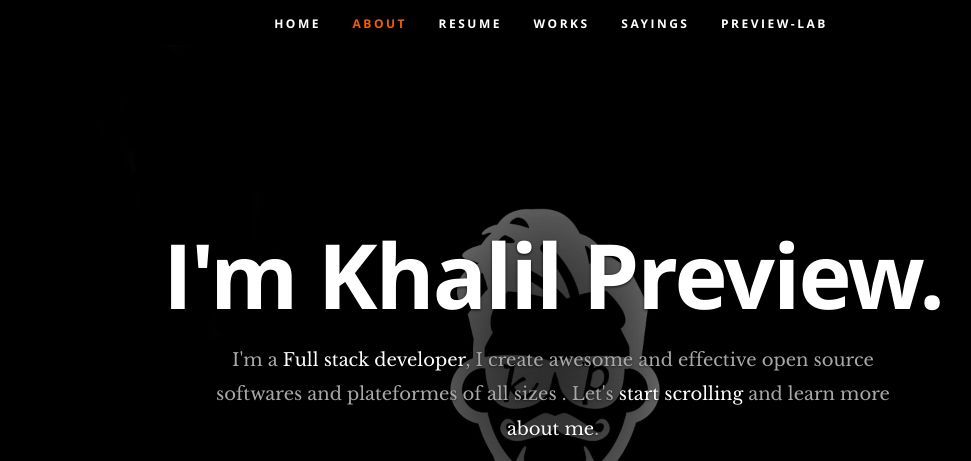
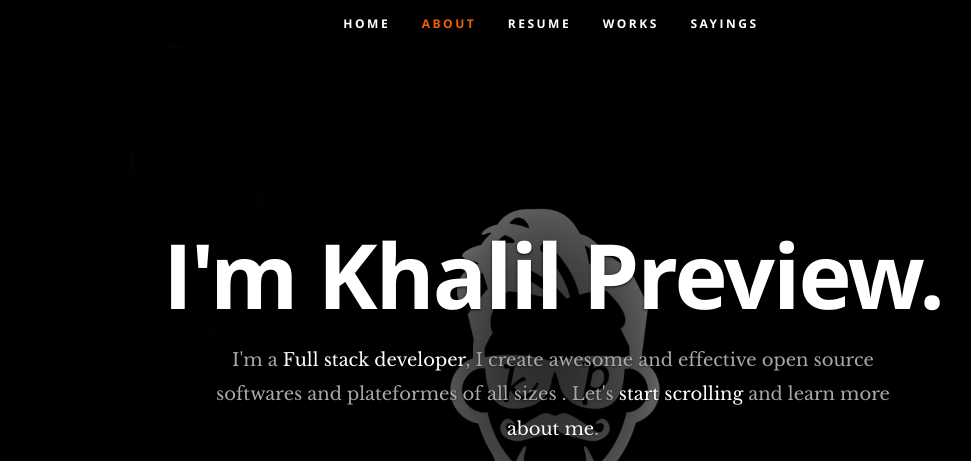
Before and after one commit to khalilpreview/khalilpreview.github.io, a plain HTML site: page index.html in a window 1280 px wide. Shown: the top 461 px of the page, without its empty margins (89-1060 px from the left). Drawn offline with nearby package versions, Linux system fonts and the light colour scheme.

Commit message:
index.html changes

```diff
--- a/index.html
+++ b/index.html
@@ -1,15 +1,11 @@
 <!DOCTYPE html>
-<!--[if lt IE 8 ]><html class="no-js ie ie7" lang="en"> <![endif]-->
-<!--[if IE 8 ]><html class="no-js ie ie8" lang="en"> <![endif]-->
-<!--[if (gte IE 8)|!(IE)]><!-->
-<!--<![endif]-->
 <html class="no-js" lang="en">
 <head>
 
    <!--- Basic Page Needs
    ================================================== -->
-    <meta charset="utf-8">
-    <title>Khalil Preview</title>
+   <meta charset="utf-8">
+   <title>Khalil Preview</title>
 	<meta name="description" content="">
 	<meta name="author" content="Khalil Preview & Preview-Lab">
 
@@ -51,7 +47,6 @@
 	         <li><a class="smoothscroll" href="#resume">Resume</a></li>
             <li><a class="smoothscroll" href="#portfolio">Works</a></li>
             <li><a class="smoothscroll" href="#testimonials">Sayings</a></li>
-            <li><a class="smoothscroll" href="./previewlab.html">Preview-Lab</a></li>
 
          </ul> <!-- end #nav -->
 
@@ -629,7 +624,8 @@
 
       </div>
 
-   </footer> <!-- Footer End-->
+   </footer>
+   <!-- Footer End-->
 
    <!-- Java Script
    ================================================== -->
```
